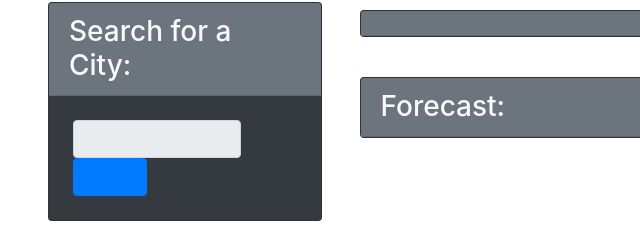
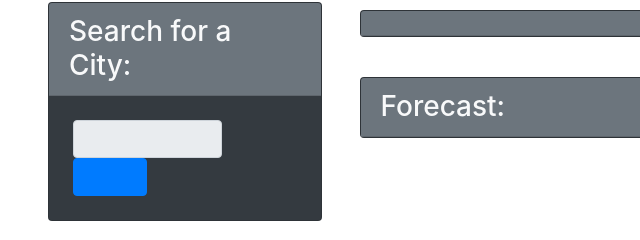
Before and after one commit to Elysiayn/weather-dashboard, a plain HTML site: page index.html in a window 1280 px wide. Shown: the part 180-420 px from the top of the page, 0-640 px from the left. Drawn offline with nearby package versions, Linux system fonts and the light colour scheme; a web font is replaced by a local one.

Commit message:
fixed search button to display properly on right of input field

```diff
--- a/assets/css/style.css
+++ b/assets/css/style.css
@@ -1,4 +1,2 @@
-/* h2 {
-    color: white;
-    text-align: center;
-} */
+.form-input , .btn {
+    display: inline-block;}
--- a/assets/js/script.js
+++ b/assets/js/script.js
@@ -192,7 +192,7 @@ var addSearchedCity = function(cityName) {
     buttonEl.setAttribute("type", "button")
     buttonEl.setAttribute("data-city", cityName)
     buttonEl.classList = "btn btn-secondary"
-    buttonEl.textContent = cityName.toLowerCase()
+    buttonEl.textContent = cityName.toUpperCase()
 
     searchHistory.appendChild(buttonEl)
 }
--- a/index.html
+++ b/index.html
@@ -28,7 +28,7 @@
       <div class="card bg-dark">
         <h3 class="card-header bg-secondary text-light">Search for a City:</h3>
         <form class="form-inline m-4" id="city-form">
-          <input type="text" class="form-input input-group-text col-9 mr-2" id="city-input" name="city" />
+          <input type="text" class="form-input input-group-text col-8 mr-2" id="city-input" name="city" />
           <button type="submit" class="btn btn-primary" id="search-btn"><span class="oi p-4"
               data-glyph="magnifying-glass"></span></button>
         </form>
```
